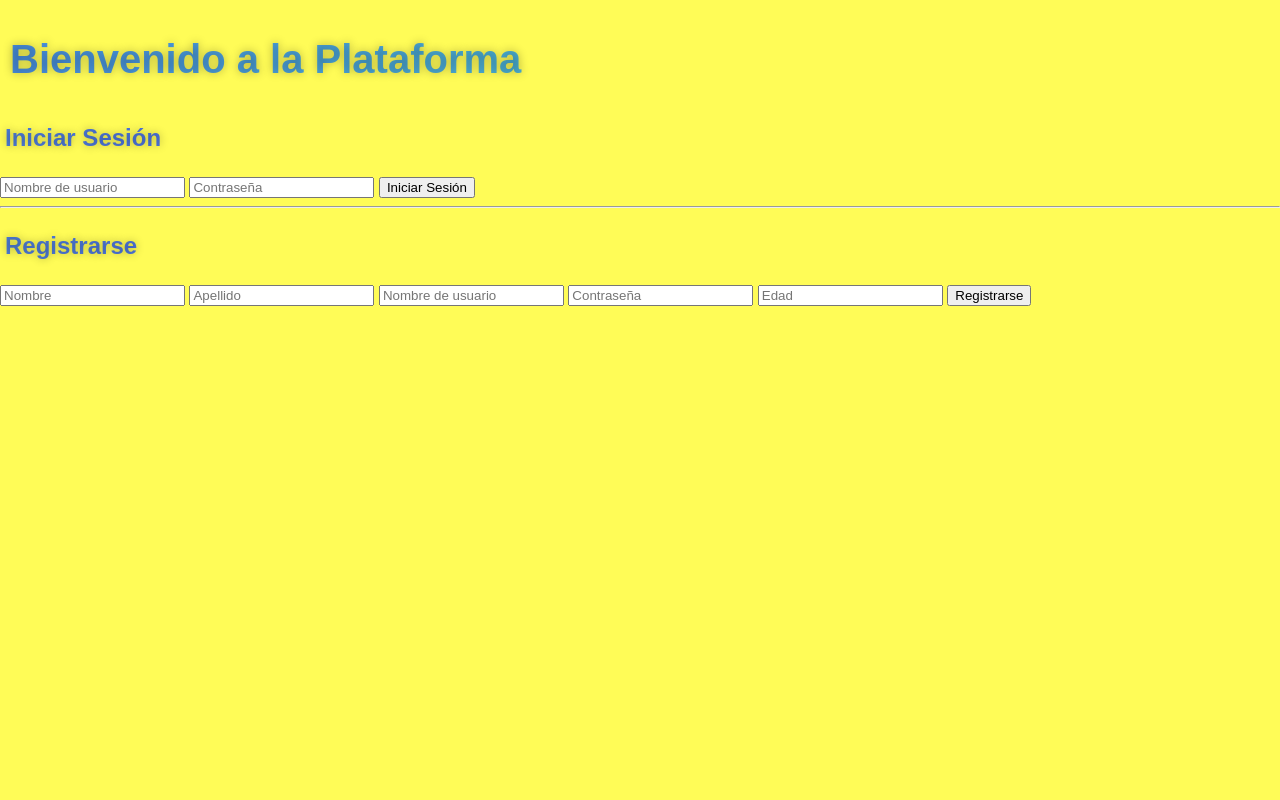
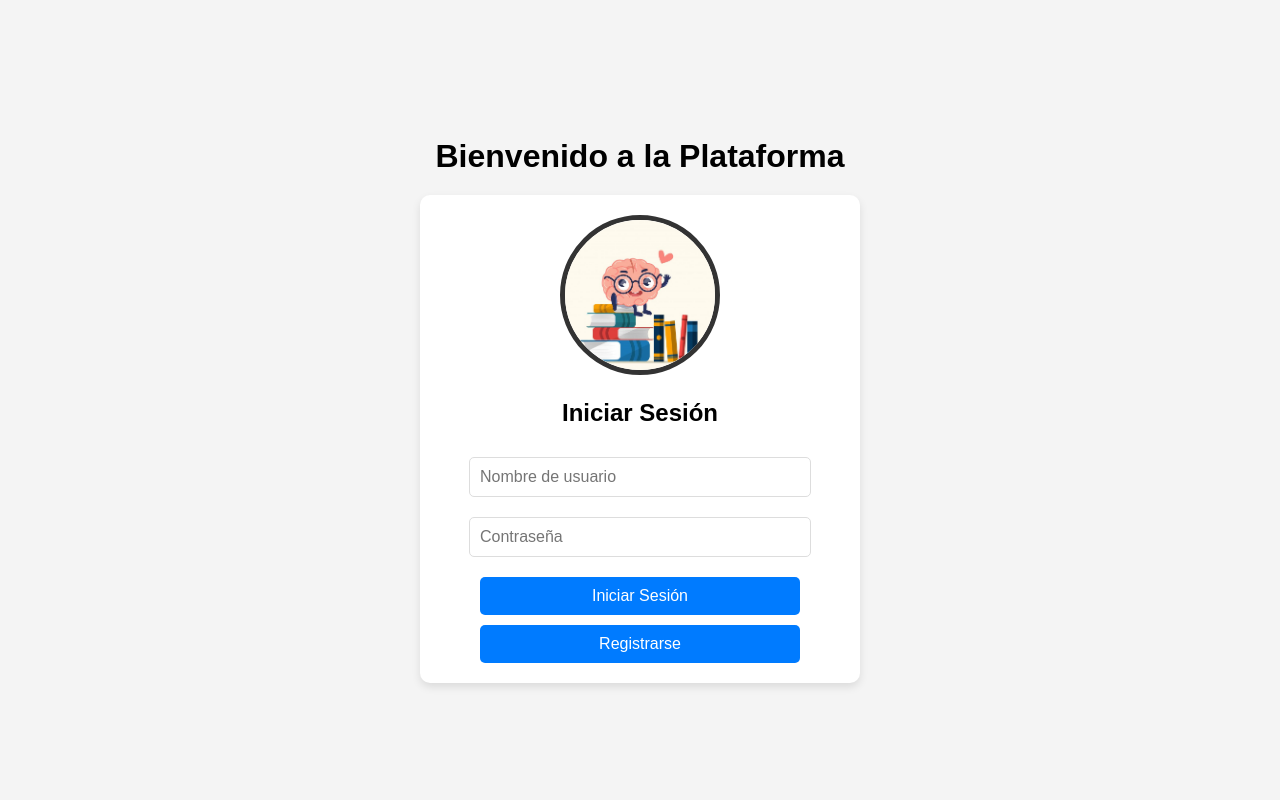
Before and after one commit to JoseArgueta22/PG2_WEB, a PHP site: page /login_register.html in a window 1280 px wide. Run offline with PHP 8.4, Linux system fonts and the light colour scheme.

Commit message:
sin restablecer credenciales

```diff
--- /dev/null
+++ b/login.css
@@ -0,0 +1,146 @@
+/* Estilos generales */
+body {
+    font-family: Arial, sans-serif;
+    background-color: #f4f4f4;
+    display: flex;
+    justify-content: center;
+    align-items: center;
+    height: 100vh;
+    margin: 0;
+}
+
+.login-container {
+    text-align: center;
+    margin: 20px;
+}
+
+h1 {
+    font-size: 2rem;
+    margin-bottom: 20px;
+}
+
+.login-box {
+    background-color: white;
+    padding: 20px;
+    border-radius: 10px;
+    box-shadow: 0 4px 8px rgba(0, 0, 0, 0.1);
+    max-width: 400px;
+    width: 100%;
+    text-align: center;
+}
+
+.login-box h2 {
+    font-size: 1.5rem;
+    margin-bottom: 20px;
+}
+
+.image-container {
+    margin-bottom: 20px;
+}
+
+.login-image {
+    width: 150px;
+    height: 150px;
+    object-fit: cover;
+    border: 5px solid #333;
+    border-radius: 50%;
+}
+
+input[type="text"], input[type="password"], input[type="number"] {
+    width: 80%; /* Acortar el ancho a 80% */
+    padding: 10px;
+    margin: 10px 0;
+    border-radius: 5px;
+    border: 1px solid #ddd;
+    font-size: 1rem;
+}
+
+button[type="submit"], .register-button {
+    width: 80%; /* Igual ancho que los inputs */
+    padding: 10px;
+    background-color: #007BFF;
+    color: white;
+    border: none;
+    border-radius: 5px;
+    font-size: 1rem;
+    cursor: pointer;
+    margin-top: 10px;
+}
+
+button[type="submit"]:hover, .register-button:hover {
+    background-color: #0056b3;
+}
+
+/* Modal de registro */
+.modal {
+    display: none; /* Ocultar por defecto */
+    position: fixed;
+    z-index: 1;
+    left: 0;
+    top: 0;
+    width: 100%;
+    height: 100%;
+    background-color: rgba(0, 0, 0, 0.5); /* Fondo oscuro */
+    justify-content: center;
+    align-items: center;
+}
+
+.modal-content {
+    background-color: white;
+    padding: 20px;
+    border-radius: 10px;
+    box-shadow: 0 4px 8px rgba(0, 0, 0, 0.2);
+    width: 90%;
+    max-width: 400px;
+    position: relative;
+    text-align: center;
+}
+
+.modal-content h2 {
+    margin-bottom: 20px;
+}
+
+.close {
+    position: absolute;
+    top: 10px;
+    right: 15px;
+    color: #aaa;
+    font-size: 28px;
+    font-weight: bold;
+    cursor: pointer;
+}
+
+.close:hover,
+.close:focus {
+    color: black;
+    text-decoration: none;
+    cursor: pointer;
+}
+
+/* Mensaje emergente */
+.alert-box {
+    display: none;
+    position: fixed;
+    left: 50%;
+    top: 50%;
+    transform: translate(-50%, -50%);
+    background-color: white;
+    padding: 20px;
+    border-radius: 10px;
+    box-shadow: 0 4px 8px rgba(0, 0, 0, 0.2);
+    z-index: 2;
+    text-align: center;
+}
+
+.alert-box p {
+    margin-bottom: 10px;
+}
+
+.alert-box button {
+    background-color: #007BFF;
+    color: white;
+    border: none;
+    padding: 10px;
+    border-radius: 5px;
+    cursor: pointer;
+}
--- a/login.php
+++ b/login.php
@@ -16,8 +16,7 @@
         if (password_verify($password, $row['contrasena'])) {
             $_SESSION['nombre_usuario'] = $row['nombre_usuario'];
             $_SESSION['nombre'] = $row['nombre'];
-            header("Location: index.php"); // Redirigir a la página principal
-            exit();
+            echo "success";  // Aquí se envía un indicador de éxito
         } else {
             echo "Contraseña incorrecta.";
         }
--- a/login_register.html
+++ b/login_register.html
@@ -5,36 +5,116 @@
     <meta charset="UTF-8">
     <meta name="viewport" content="width=device-width, initial-scale=1.0">
     <title>Iniciar Sesión / Registrarse</title>
-    <link rel="stylesheet" href="style.css">
+    <link rel="stylesheet" href="login.css">
+    <script src="https://ajax.googleapis.com/ajax/libs/jquery/3.5.1/jquery.min.js"></script>
 </head>
 <body>
     <div class="login-container">
         <h1>Bienvenido a la Plataforma</h1>
 
-        <!-- Formulario de Inicio de Sesión -->
-        <div class="login-form">
+        <!-- Contenedor del formulario de Inicio de Sesión -->
+        <div class="login-box">
+            <div class="image-container">
+                <img src="images/portada.jpg" alt="Imagen de bienvenida" class="login-image">
+            </div>
+
             <h2>Iniciar Sesión</h2>
-            <form action="login.php" method="POST">
+            <form id="login-form">
                 <input type="text" name="username" placeholder="Nombre de usuario" required>
                 <input type="password" name="password" placeholder="Contraseña" required>
                 <button type="submit">Iniciar Sesión</button>
             </form>
+
+            <!-- Botón para abrir el modal de registro -->
+            <div class="register-link">
+                <button class="register-button" onclick="openModal()">Registrarse</button>
+            </div>
         </div>
+    </div>
 
-        <hr>
-
-        <!-- Formulario de Registro -->
-        <div class="register-form">
+    <!-- Modal de Registro -->
+    <div id="register-modal" class="modal">
+        <div class="modal-content">
+            <span class="close" onclick="closeModal()">&times;</span>
             <h2>Registrarse</h2>
-            <form action="register.php" method="POST">
+            <form id="register-form">
                 <input type="text" name="nombre" placeholder="Nombre" required>
                 <input type="text" name="apellido" placeholder="Apellido" required>
                 <input type="text" name="username" placeholder="Nombre de usuario" required>
                 <input type="password" name="password" placeholder="Contraseña" required>
-                <input type="number" name="edad" placeholder="Edad" required>
+                <input type="number" name="edad" placeholder="Edad" required min="1" max="120">
                 <button type="submit">Registrarse</button>
             </form>
         </div>
     </div>
+
+    <!-- Mensaje emergente -->
+    <div id="alert-box" class="alert-box">
+        <p id="alert-message"></p>
+        <button onclick="closeAlert()">Cerrar</button>
+    </div>
+
+    <script>
+        // Funciones para abrir y cerrar el modal
+        function openModal() {
+            document.getElementById('register-modal').style.display = 'flex';
+        }
+
+        function closeModal() {
+            document.getElementById('register-modal').style.display = 'none';
+        }
+
+        // Cerrar el modal si se hace clic fuera del contenido del modal
+        window.onclick = function(event) {
+            if (event.target == document.getElementById('register-modal')) {
+                closeModal();
+            }
+        }
+
+        // Función para mostrar alertas
+        function showAlert(message) {
+            document.getElementById('alert-message').innerText = message;
+            document.getElementById('alert-box').style.display = 'block';
+        }
+
+        function closeAlert() {
+            document.getElementById('alert-box').style.display = 'none';
+        }
+
+        // Manejar el formulario de registro con AJAX
+        $(document).ready(function() {
+            $('#register-form').on('submit', function(e) {
+                e.preventDefault();
+                $.ajax({
+                    type: "POST",
+                    url: "register.php",
+                    data: $(this).serialize(),
+                    success: function(response) {
+                        showAlert(response);
+                    }
+                });
+            });
+
+// Manejar el formulario de login con AJAX
+$('#login-form').on('submit', function(e) {
+    e.preventDefault();
+    $.ajax({
+        type: "POST",
+        url: "login.php",
+        data: $(this).serialize(),
+        success: function(response) {
+            if (response.trim() === "success") {
+                // Redirigir al index.php si el login es exitoso
+                window.location.href = "index.php";
+            } else {
+                // Mostrar el mensaje de error si no es exitoso
+                showAlert(response);
+            }
+        }
+    });
+});
+
+        });
+    </script>
 </body>
 </html>
--- a/register.php
+++ b/register.php
@@ -20,10 +20,8 @@
         $query = "INSERT INTO usuarios (nombre, apellido, nombre_usuario, contrasena, edad) VALUES ('$nombre', '$apellido', '$username', '$password', '$edad')";
         if (mysqli_query($conn, $query)) {
             echo "Registro exitoso. Ahora puedes iniciar sesión.";
-            header("Location: login_register.html");
-            exit();
         } else {
-            echo "Error: " . mysqli_error($conn);
+            echo "Error en el registro. Inténtalo nuevamente.";
         }
     }
 }
```
Also changed, not shown: images/portada.jpg (added).
